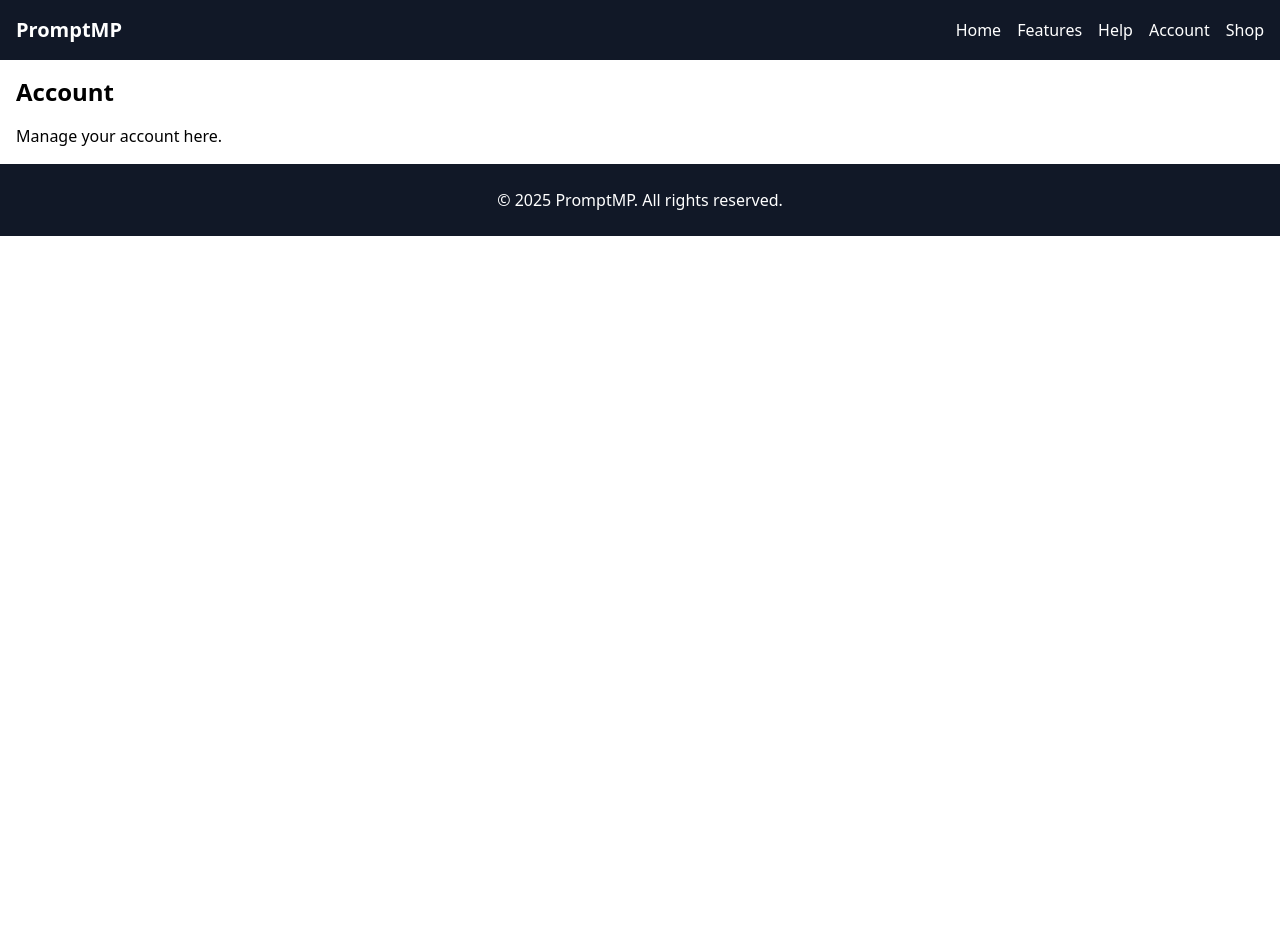
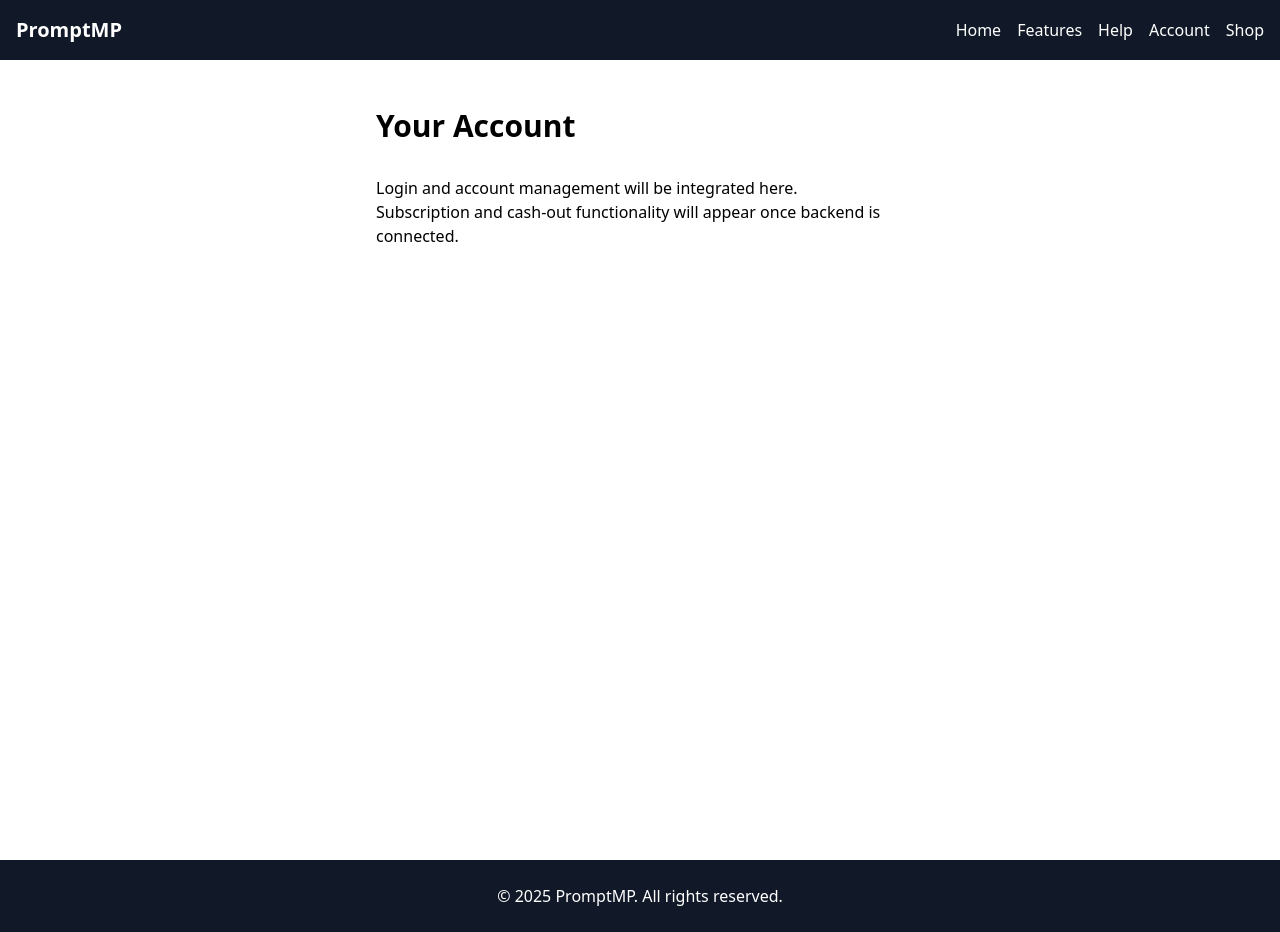
Before and after one commit to Oaric/promptmp-website, a React app: page /account in a window 1280 px wide. Before the commit the page ends 800 px from the top, so only its background shows below. Built offline with nearby package versions, Linux system fonts and the light colour scheme.

Commit message:
Update Account.jsx

```diff
--- a/src/pages/Account.jsx
+++ b/src/pages/Account.jsx
@@ -1,12 +1,11 @@
-import React from "react";
+import React from 'react';
 
-function Account() {
+export default function Account() {
   return (
-    <section className="p-4">
-      <h1 className="text-2xl font-bold mb-4">Account</h1>
-      <p>Manage your account here.</p>
-    </section>
+    <div className="min-h-screen px-6 py-12 max-w-xl mx-auto">
+      <h2 className="text-3xl font-bold mb-8">Your Account</h2>
+      <p>Login and account management will be integrated here.</p>
+      <p>Subscription and cash-out functionality will appear once backend is connected.</p>
+    </div>
   );
 }
-
-export default Account;
```
